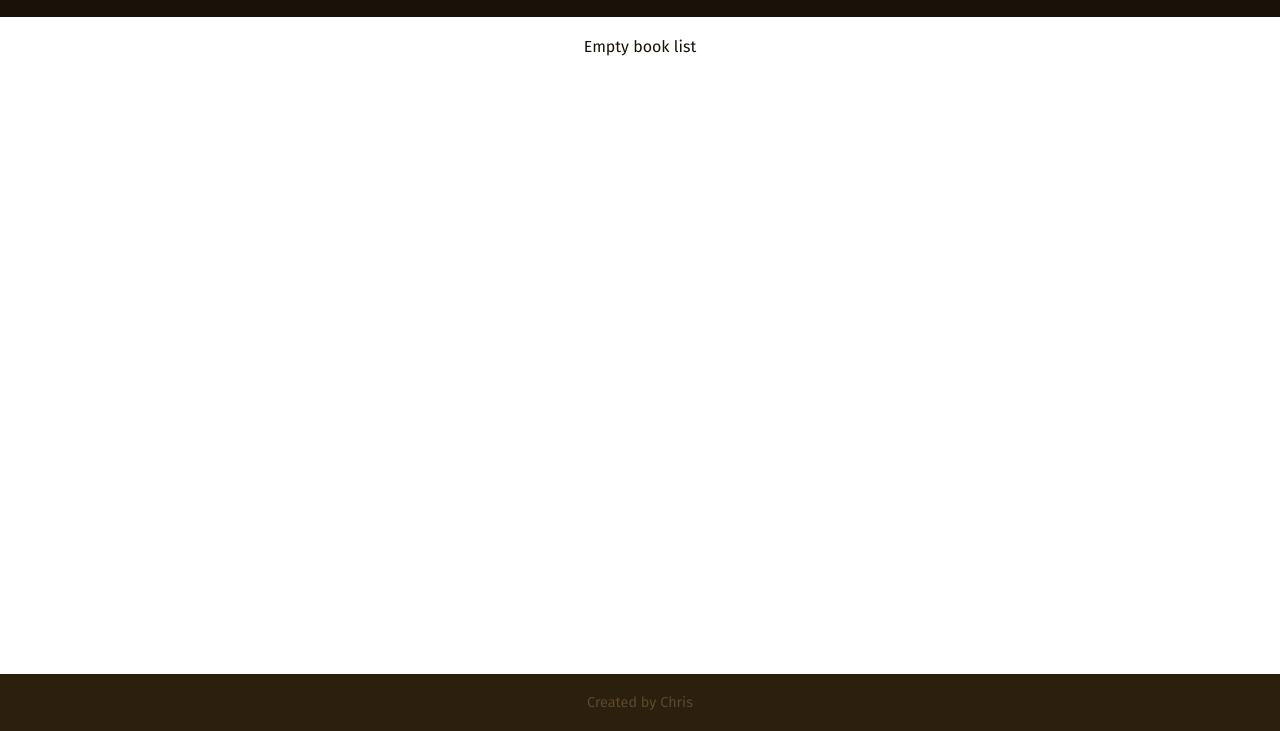
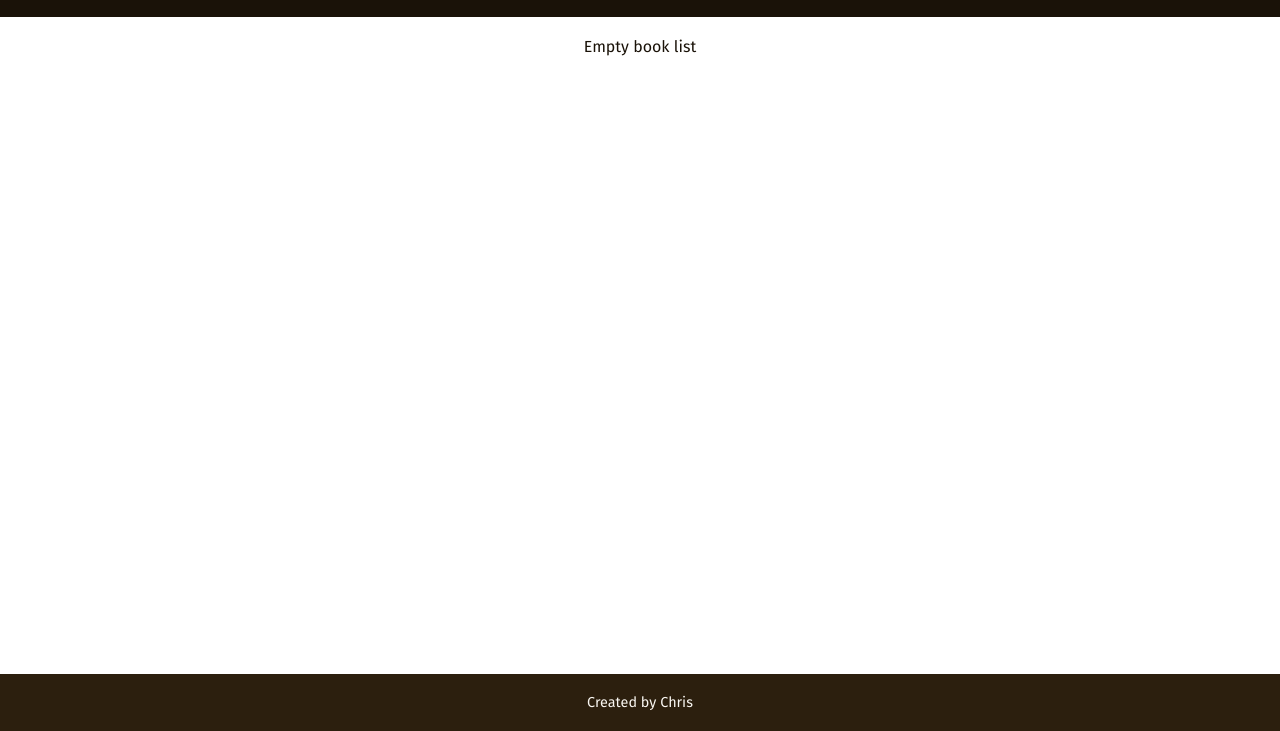
Before and after one commit to ablaoublas11/Book-Library, a plain HTML site: page index.html in a window 1280 px wide. Shown: the part 69-800 px from the top of the page. Drawn offline with Linux system fonts and the light colour scheme.

Commit message:
Css changes

```diff
--- a/style.css
+++ b/style.css
@@ -175,7 +175,7 @@ body {
 
 .footer-container {
   background-color: var(--bg-footer);
-  color: var(--text-body);
+  color: var(--text-inverse);
   width: 100%;
   display: flex;
   flex-direction: row;
```
